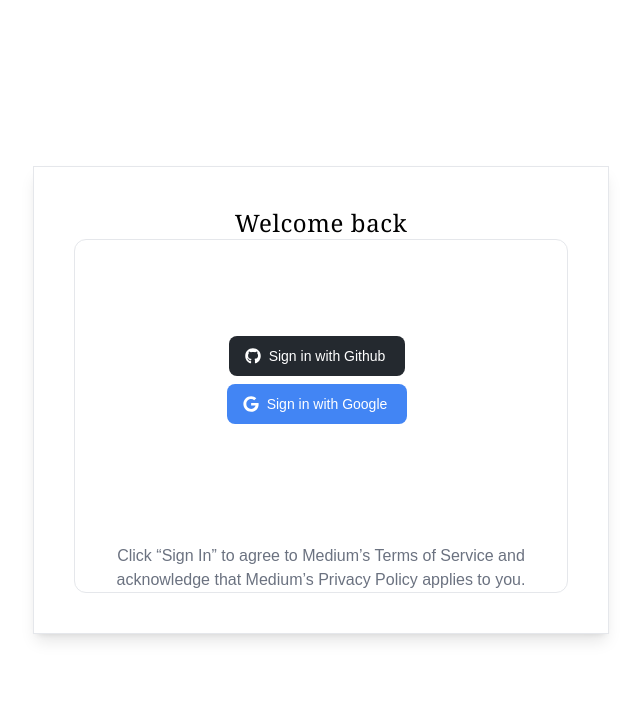
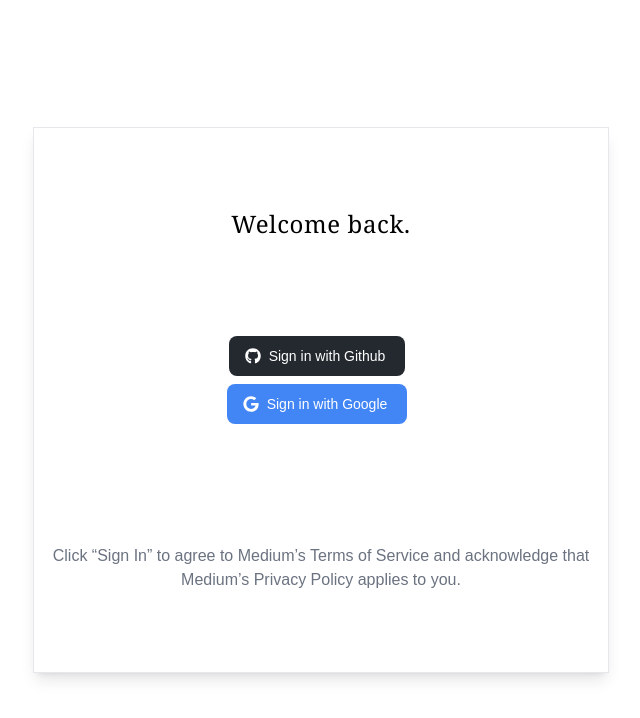
Before and after one commit to alfiancode/Medium-Clone-FE, a Next.js app: page /signin in a window 1280 px wide. Shown: the top 718 px of the page, without its empty margins (319-959 px from the left). Built offline with nearby package versions, Linux system fonts and the light colour scheme.

Commit message:
Update index.jsx

```diff
--- a/pages/signin/index.jsx
+++ b/pages/signin/index.jsx
@@ -4,13 +4,13 @@
   // login page with social media buttons
 
   return (
-    <div className="flex flex-col items-center justify-center h-screen ">
-      <div className="md:border  max-w-xl shadow-lg p-10">
+    <div className="flex flex-col items-center justify-center h-screen  max-w-xl mx-auto">
+      <div className="md:border  md:shadow-lg py-20 ">
         <div className="font-serif text-2xl tracking-wide text-center">
-          Welcome back
+          Welcome back.
         </div>
 
-        <div className="md:border md:rounded-xl ">
+        <div className=" ">
           {/* button social mdia login */}
           <div className="flex flex-col items-center justify-center px-10 py-24 ">
             <>
```
